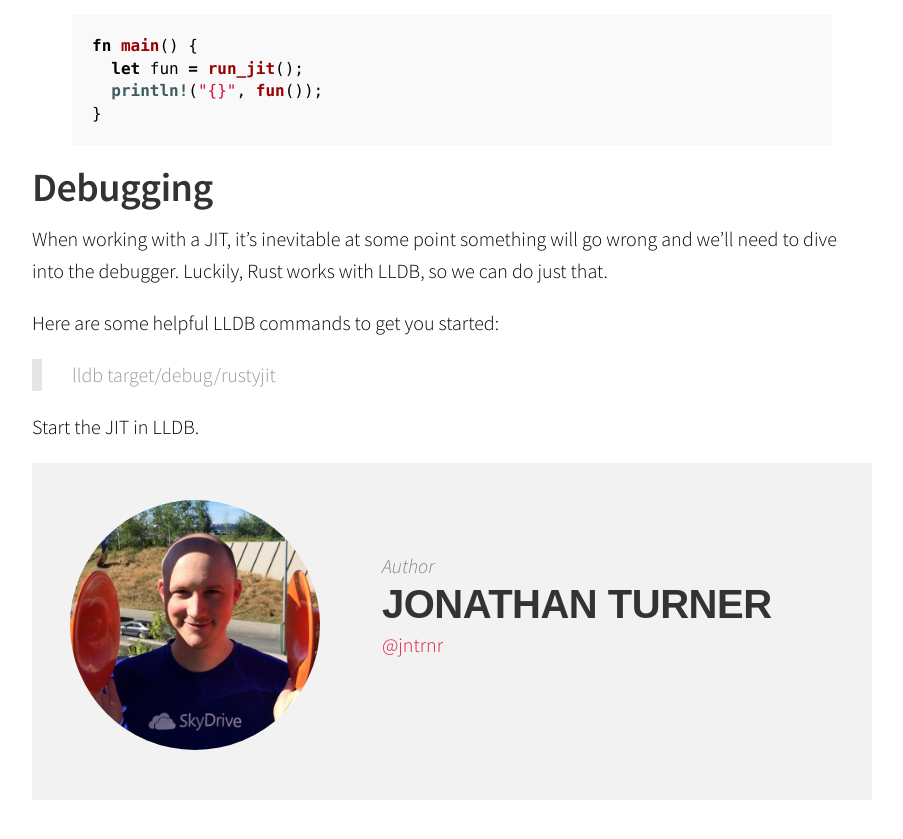
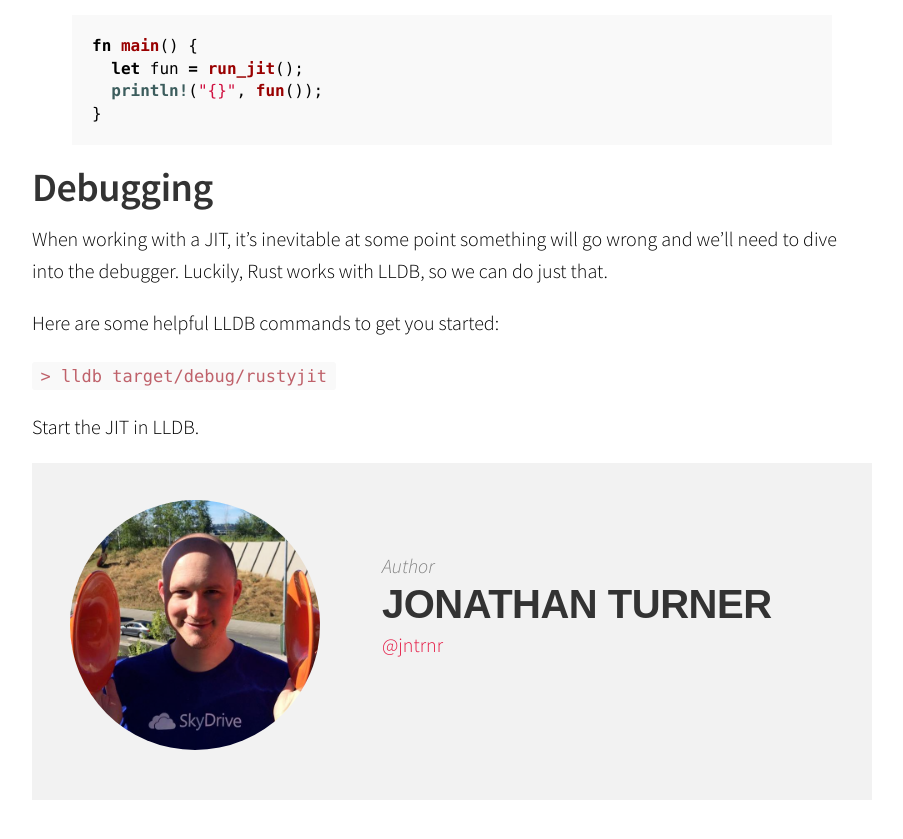
Before and after one commit to sophiajt/jntrnr.github.io, a Jekyll site: the page built from _posts/2015-12-01-building-a-jit-in-rust.md, in a window 1280 px wide and 900 px high, scrolled down 5437 px. Shown: the top 839 px of the window, without its empty margins (188-1091 px from the left). Built offline with Jekyll 4.4.1, drawn with Linux system fonts in a browser that asks for light colours; Markdown is read by kramdown in place of the engine named in the settings.

Commit message:
Update 2015-12-01-building-a-jit-in-rust.md

````diff
--- a/_posts/2015-12-01-building-a-jit-in-rust.md
+++ b/_posts/2015-12-01-building-a-jit-in-rust.md
@@ -195,6 +195,6 @@ When working with a JIT, it's inevitable at some point something will go wrong a
 
 Here are some helpful LLDB commands to get you started:
 
-> lldb target/debug/rustyjit
+```> lldb target/debug/rustyjit```
 
 Start the JIT in LLDB.
````
